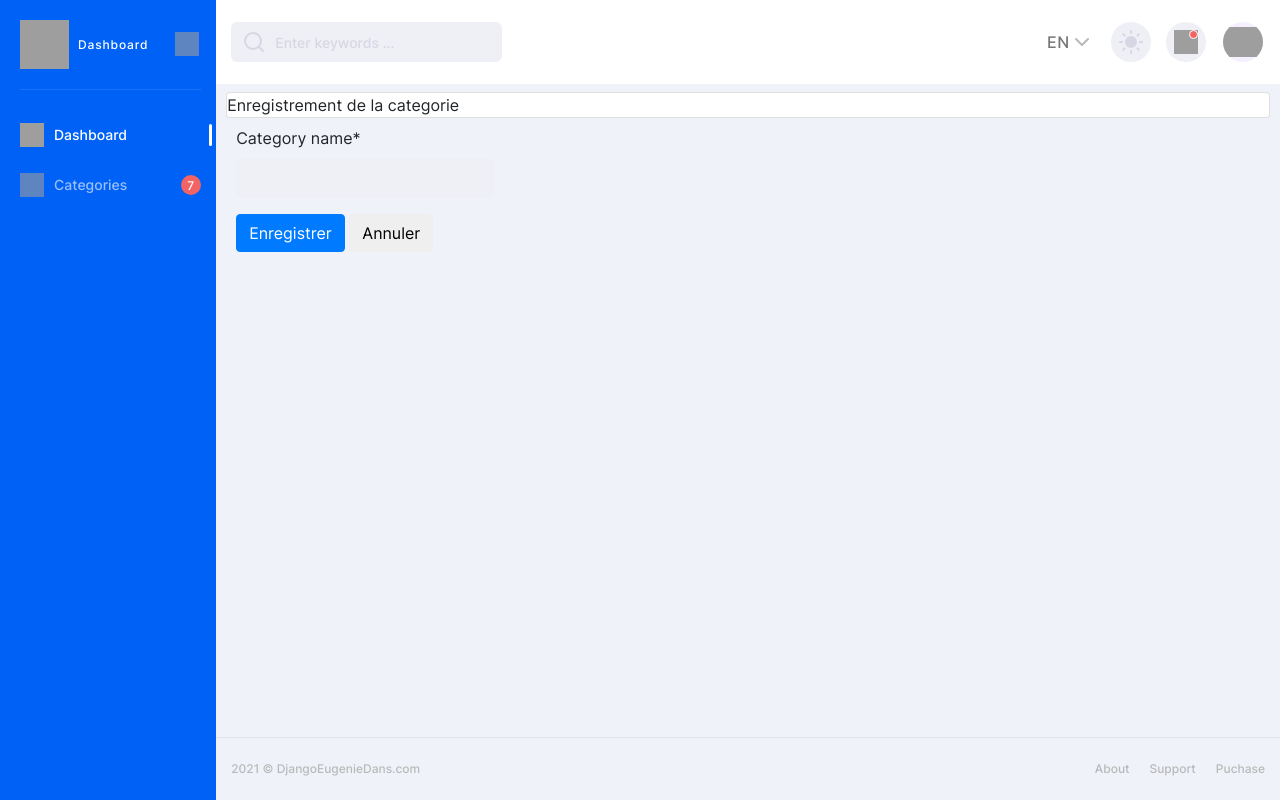
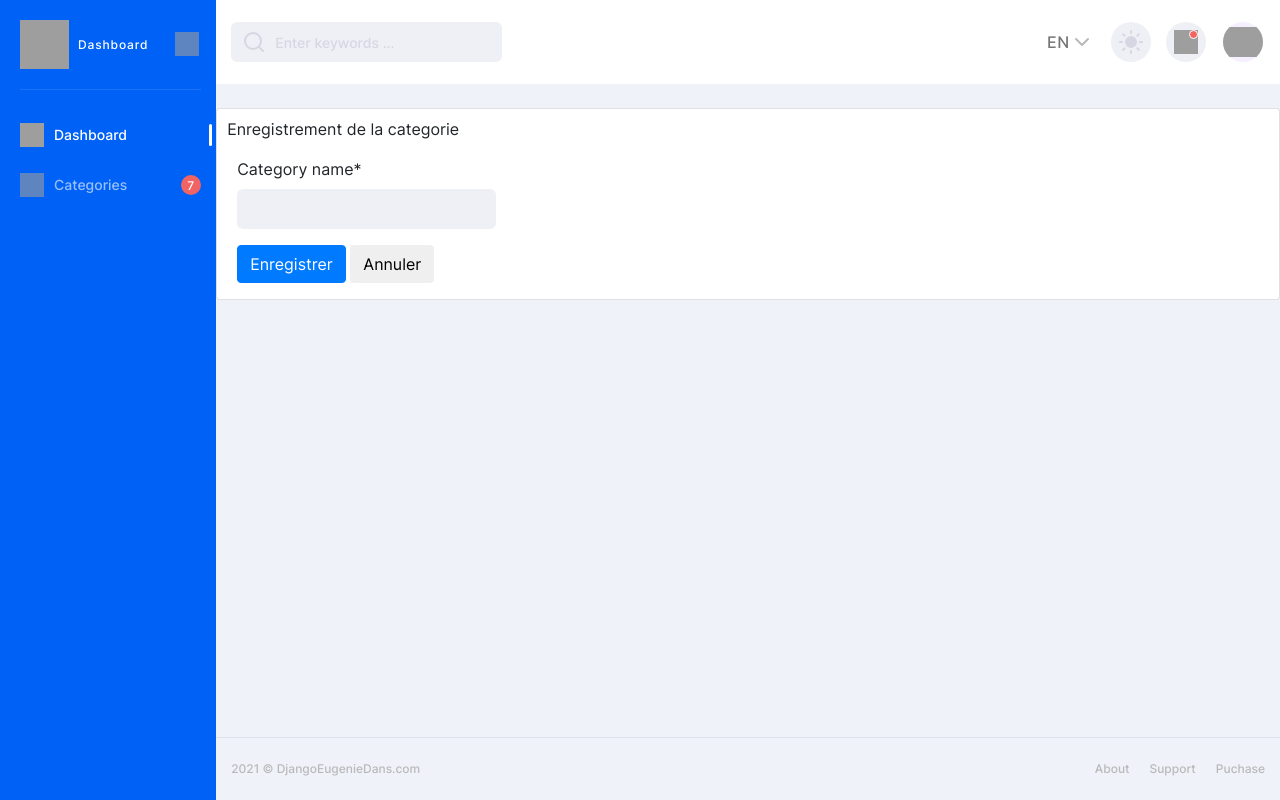
Before and after one commit to eugenieashuza/Django-demo, a Django app: page /categories/create in a window 1280 px wide. Run offline with Django 3.2, Linux system fonts and the light colour scheme; some libraries are stand-ins or nearby versions; grey boxes are pictures that could not be loaded.

Commit message:
change design of create and edit

```diff
--- a/app/templates/app/categories/create.html
+++ b/app/templates/app/categories/create.html
@@ -2,14 +2,14 @@
 {% extends "app/layout/layout.html" %}
 {% load crispy_forms_tags %}
 {% block content %}
-    <div class="col-lg-12">
+    <div class="col-lg-12 card mt-4">
         <div class="panel panel-default">
-            <div class="panel-heading card mb-2 mt-2">Enregistrement de la categorie</div>
+            <div class="panel-heading mb-2 mt-2">Enregistrement de la categorie</div>
             <div class="panel-body">
                 <div class="col-md-6">
-                    <form role="form" action="{%url 'category_create'%}" method="post">
+                    <form role="form" action="{%url 'category_create'%}" method="post" class="mb-3 mt-3">
                         {% csrf_token %}
-                        <div class="form-group">
+                        <div class="form-group ">
                             {{ form.category_name|as_crispy_field }}
 
                             <span class="invalid-feedback"></span>
```
Also changed, not shown: app/templates/app/categories/edit.html (+4 -4 lines).
